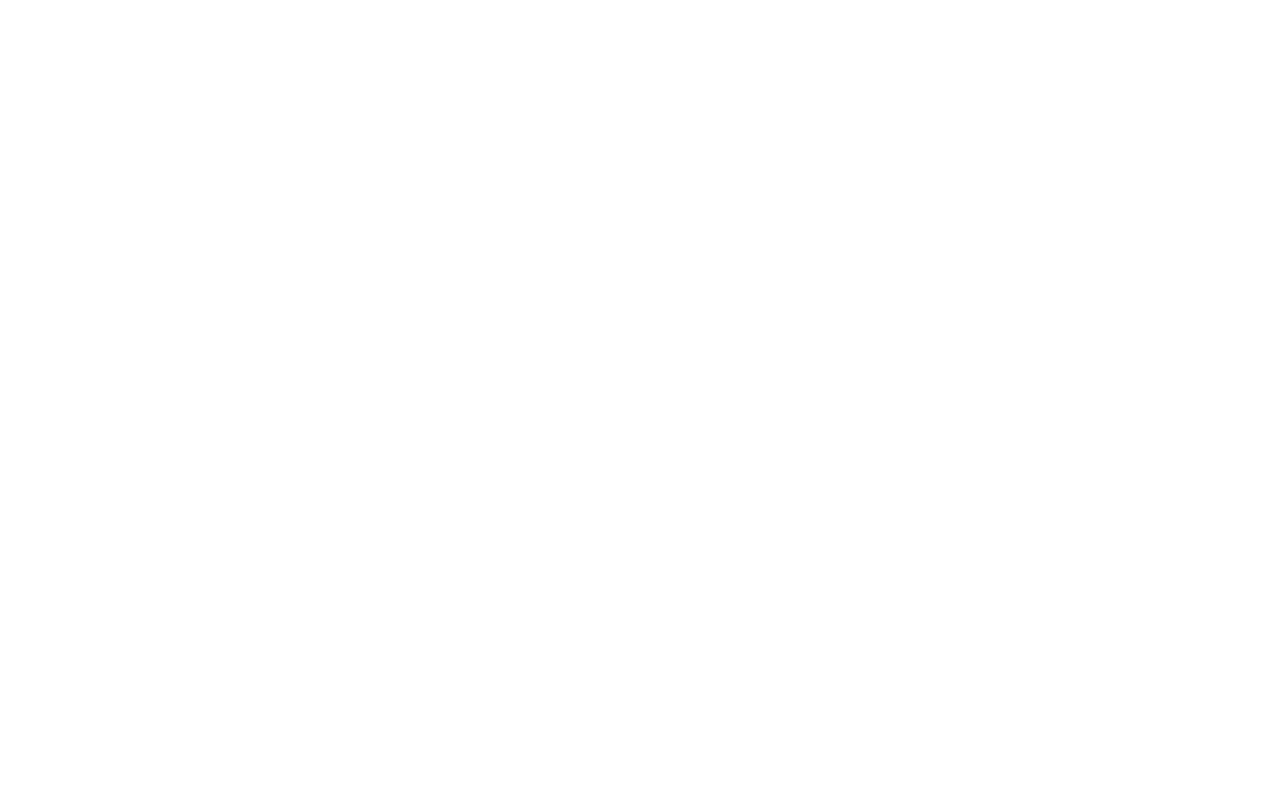
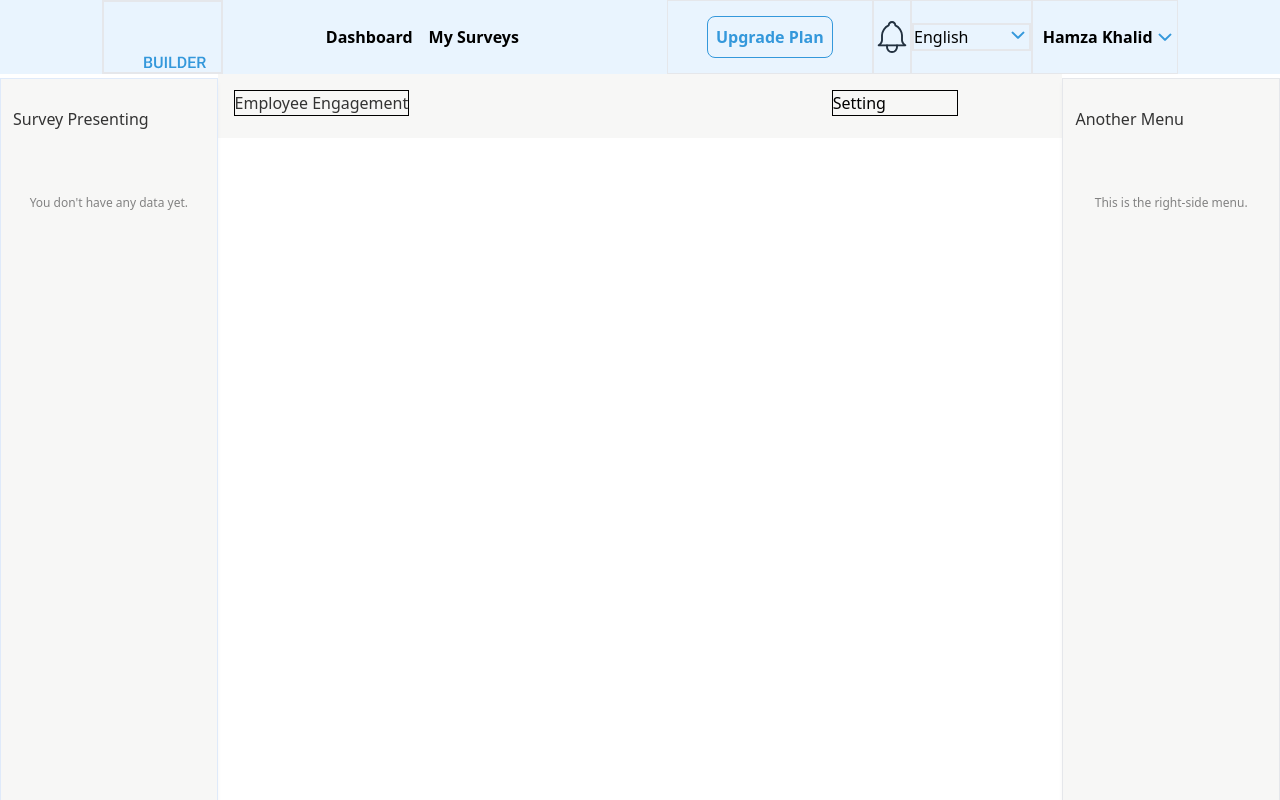
Before and after one commit to hamzakhalid910/Survey-Builder, a React (Vite) app: page /surveydashboard in a window 1280 px wide. Before the commit this address had no page. Built offline with nearby package versions, Linux system fonts and the light colour scheme.

Commit message:
feat:"added SurveyDashboard page, left and right menu, added its route in App."

```diff
--- a/src/App.jsx
+++ b/src/App.jsx
@@ -9,6 +9,7 @@
 import Header from "./Components/Header";
 import Dashboard from "./Pages/Dashboard";
 import CreateSurvey from "./Pages/CreateSurvey";
+import SurveyDashboard from "./Pages/SurveyDashboard";
 
 function App() {
   return (
@@ -20,6 +21,7 @@
         <Route path="/header" element={<Header />} />
         <Route path="/dashboard" element={<Dashboard />} />
         <Route path="/createsurvey" element={<CreateSurvey />}></Route>
+        <Route path="/surveydashboard" element={<SurveyDashboard/>}></Route>
       </Routes>
     </Router>
   );
--- /dev/null
+++ b/src/Components/DashboardLeftBar.jsx
@@ -0,0 +1,17 @@
+import React from 'react';
+
+function DashboardLeftBar() {
+  return (
+    <>
+      <div
+        className="h-screen w-[17%] bg-[#F7F7F6] border-[1px]  border-[#C7DEFF80]  fixed left-0 top-[9.8%] shadow-md shadow-[#0000000D]" // Adjust top value to match header height
+      >
+        <h1 className='font-medium text-[#333333] mt-7 ml-3'>Survey Presenting</h1>
+        <p className='text-xs text-center mt-16 text-[#828282]'>You don't have any data yet.</p>
+      </div>
+
+    </>
+  );
+}
+
+export default DashboardLeftBar;
--- /dev/null
+++ b/src/Components/DashboardRightBar.jsx
@@ -0,0 +1,17 @@
+import React from 'react'
+
+function DashboardRightBar() {
+  return (
+    <>
+       <div
+        className="h-screen w-[17%] bg-[#F7F7F6] border-[1px] border-b-[#C7DEFF80] fixed right-0 top-[9.8%] shadow-md shadow-[#0000000D]" // Adjust top value to match header height
+      >
+        <h1 className='font-medium text-[#333333] mt-7 ml-3'>Another Menu</h1>
+        <p className='text-xs text-center mt-16 text-[#828282]'>This is the right-side menu.</p>
+
+      </div>
+    </>
+  )
+}
+
+export default DashboardRightBar
--- a/src/Forms/Form.jsx
+++ b/src/Forms/Form.jsx
@@ -2,7 +2,7 @@
 import CustomDropdown from "../Components/CustomDropdown";
 import FormInput from "../Components/FromInput";
 import SubmitButton from "../Components/SubmitButton";
-
+import Header from "../Components/Header";
 const projectTypes = [
   "Web Development",
   "Mobile App Development",
@@ -54,9 +54,7 @@
   return (
     <div className="min-h-screen bg-white flex flex-col items-center">
       {/* Static header */}
-      <div className="h-24 bg-custom-gradient flex items-center justify-center text-black w-full">
-        Header Content Here
-      </div>
+      <Header></Header>
 
       {/* Form */}
       <div className="flex w-full px-4 sm:px-32 mt-20">
--- /dev/null
+++ b/src/Pages/SurveyDashboard.jsx
@@ -0,0 +1,38 @@
+import React from 'react';
+import Header from '../Components/Header';
+import DashboardLeftBar from '../Components/DashboardLeftBar';
+import DashboardRightBar from '../Components/DashboardRightBar';
+
+function SurveyDashboard() {
+  return (
+    <>
+      <div className="min-h-screen bg-white flex flex-col items-center">
+        {/* Static header */}
+        <Header></Header>
+
+        {/* Menu bar */}
+        <DashboardLeftBar/>
+        <div className="w-[66%] flex flex-col bg-[#F7F7F6]">
+            {/* New div between the menus */}
+            <div className=" h-16 ">
+                <div className='w-full flex flex-row mt-4 ml-4'>
+                    <div className='border-[1px] border-black '>
+                    <h1 className='text-[#333333] font-medium font-Lato '>Employee Engagement</h1>
+                    </div>
+
+
+                    <div className='border-[1px] border-black w-[15%] ml-[50%]'>
+                        <p>Setting</p>
+
+                    </div>
+                    </div>
+
+            </div>
+          </div>
+        <DashboardRightBar/>
+        </div>
+    </>
+  );
+}
+
+export default SurveyDashboard;
```
